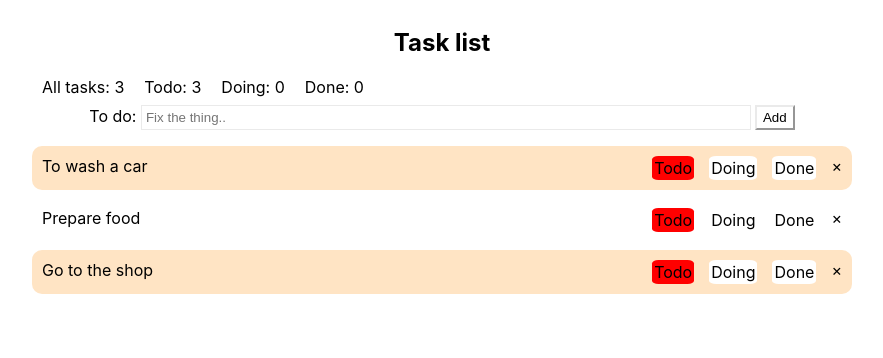
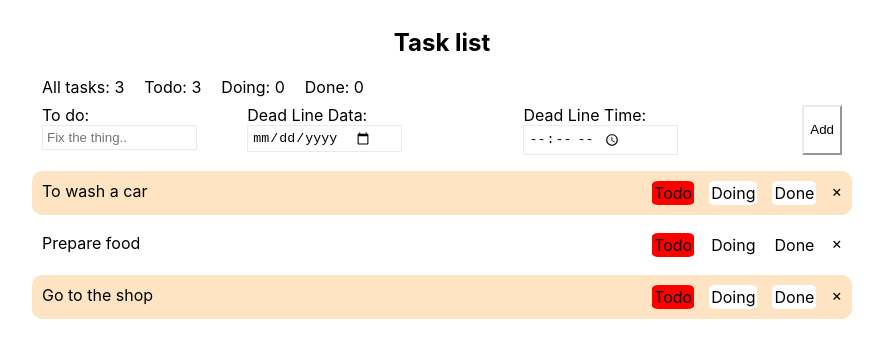
Before and after one commit to anton080491/test-1, a React (Create React App) app: page / in a window 1280 px wide. Shown: the top 358 px of the page, without its empty margins (198-1081 px from the left). Built offline with nearby package versions, Linux system fonts and the light colour scheme.

Commit message:
added time and date

```diff
--- a/src/App.tsx
+++ b/src/App.tsx
@@ -17,9 +17,15 @@ const App: FC = () => {
 
   let [maxId, setMaxId] = useState<number>(4);
 
-  const AddNewTodo = (name: string) => {
+  const AddNewTodo = (name: string, deadLineData: string, deadLineTime: string) => {
     setMaxId(++maxId);
     const newTodo: Todo = { id: maxId, todo: true, doing: false, done: false, name: name };
+    if (deadLineData) {
+      newTodo.deadLineData = deadLineData;
+    }
+    if (deadLineTime) {
+      newTodo.deadLineTime = deadLineTime;
+    }
     setTodos(prev => [newTodo, ...prev]);
     console.log(newTodo);
   }
--- a/src/components/addTogo/addTodo.css
+++ b/src/components/addTogo/addTodo.css
@@ -10,7 +10,7 @@
 .input {
     display: inline-flex;
     flex: 1;
-    width: 600px;
+    width: 145px;
     padding: 4px;
     border: 1px solid #eaeaea;
     margin-right: 4px;
--- a/src/components/addTogo/addTodo.tsx
+++ b/src/components/addTogo/addTodo.tsx
@@ -3,12 +3,14 @@ import { useState } from "react";
 import './addTodo.css';
 
 interface AddTodoProps {
-    addNewTodo(title: string): void
+    addNewTodo(title: string, deadLineData: string, deadLineTime: string): void
 }
 
 const AddTodo: FC<AddTodoProps> = ({ addNewTodo }) => {
 
     const [newTodo, setNewTodo] = useState<string>('');
+    const [deadLineData, setDeadLineData] = useState<string>('')
+    const [deadLineTime, setDeadLineTime] = useState<string>('')
 
     const changeHandler = (event: React.ChangeEvent<HTMLInputElement>) => {
         setNewTodo(event.target.value)
@@ -17,11 +19,19 @@ const AddTodo: FC<AddTodoProps> = ({ addNewTodo }) => {
     const сreateNewTodo = (event: React.MouseEvent<HTMLButtonElement>) => {
         event.preventDefault();
         if ((newTodo !== '' || null) && (newTodo.length <= 50)) {
-            addNewTodo(newTodo);
+            addNewTodo(newTodo, deadLineData, deadLineTime);
             setNewTodo('');
         } else {
             alert(`You must fill in the field "To do". Remember - no more than 50 characters!`);
         }
+    }
+
+    const DeadLineData = (e: any) => {
+        setDeadLineData(e.target.value)
+    }
+
+    const DeadLineTime = (e: any) => {
+        setDeadLineTime(e.target.value)
     }
 
     return (
@@ -40,6 +50,31 @@ const AddTodo: FC<AddTodoProps> = ({ addNewTodo }) => {
                     />
                 </label>
 
+
+                <label htmlFor="setDeadline">
+                    Dead Line Data:&nbsp;
+                    <input
+                        type="date"
+                        name="setDeadline"
+                        id="setDeadline"
+                        placeholder="Enter deadline .."
+                        className='input'
+                        onChange={DeadLineData}
+                    />
+                </label>
+
+                <label htmlFor="setDeadline">
+                    Dead Line Time:&nbsp;
+                    <input
+                        type="time"
+                        name="setDeadline"
+                        id="setDeadline"
+                        placeholder="Enter deadline .."
+                        className='input'
+                        onChange={DeadLineTime}
+                    />
+                </label>
+
                 <button className="button"
                     onClick={сreateNewTodo}
                 >
--- a/src/components/todoListItem/todoListItem.css
+++ b/src/components/todoListItem/todoListItem.css
@@ -35,3 +35,13 @@
 .todoListItem .wrapper .spanStyle:hover {
     transform: scale(1.3);
 }
+
+.deadLine {
+    padding: 2px;
+    margin-right: 15px;
+    background-color: white;
+    color: black;
+    border: wheat;
+    border-radius: 15%;
+    cursor: pointer;
+}
--- a/src/components/todoListItem/todoListItem.tsx
+++ b/src/components/todoListItem/todoListItem.tsx
@@ -46,6 +46,12 @@ const TodoListItem: FC<TodoListItemProps> = ({ todo, onRemove, changeTodo, chang
                     style={{ background: todo.done ? '#66A3D2' : 'white' }}
                     onClick={event => ChangeDoneStatus(event, todo.id)}
                 >Done</span>
+                {
+                    todo.deadLineData ? <span className='deadLine'>{todo.deadLineData}</span> : null
+                }
+                {
+                    todo.deadLineTime ? <span className='deadLine'>{todo.deadLineTime}</span> : null
+                }
                 <span style={{ cursor: "pointer" }}
                     onClick={event => removeTodo(event, todo.id)}> &times;</span>
             </div>
--- a/src/components/types/types.tsx
+++ b/src/components/types/types.tsx
@@ -1,4 +1,6 @@
 export interface Todo {
+    deadLineData?: string;
+    deadLineTime?: string;
     id: number;
     todo: boolean,
     done: boolean,
```
